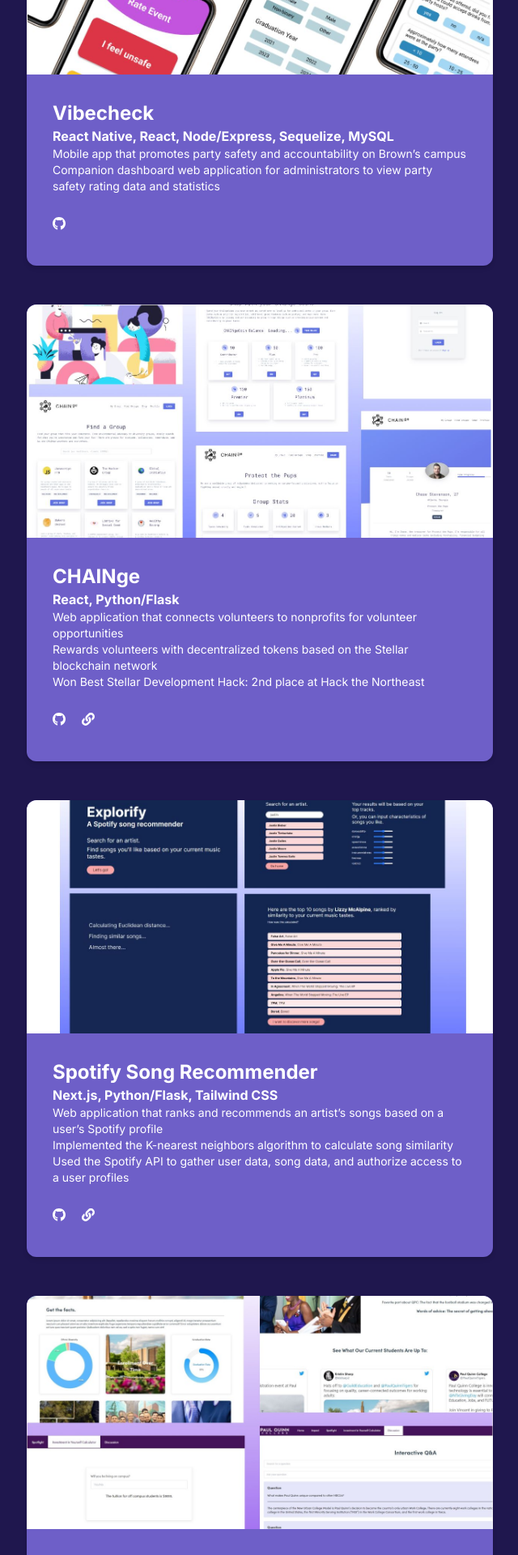
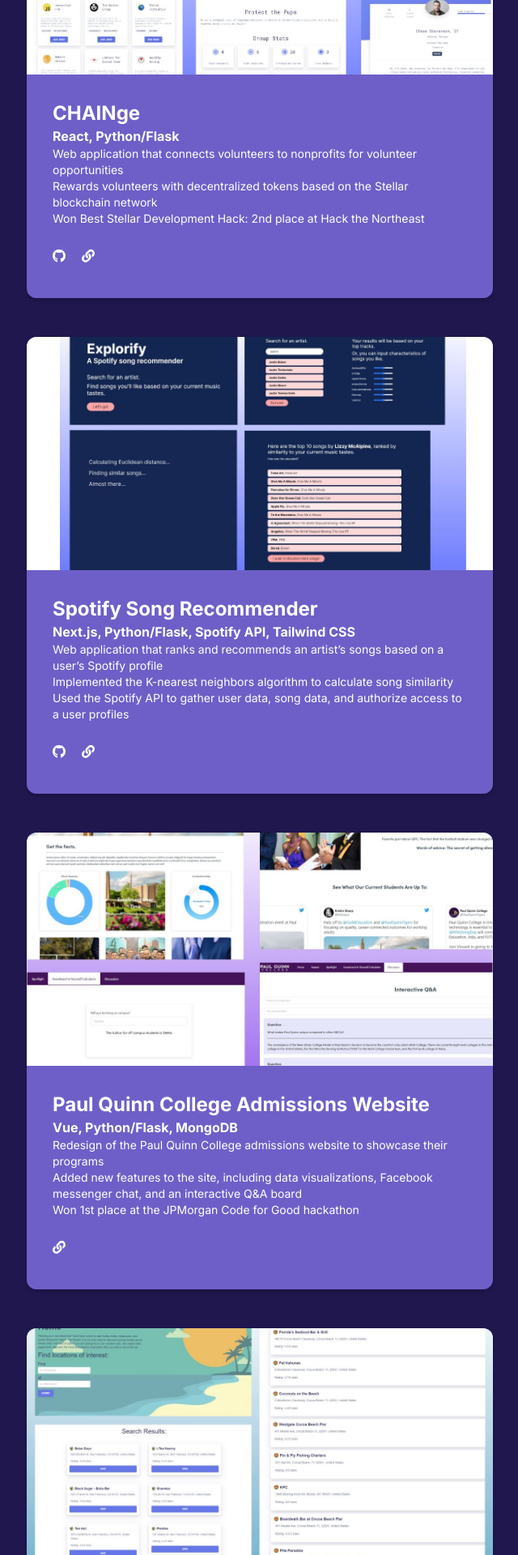
Before and after one commit to j-tan871/website, a Next.js app: page / in a window 1280 px wide. Shown: the part 2300-4220 px from the top of the page at 81% size, without its empty margins (319-959 px from the left). Built offline with nearby package versions, Linux system fonts and the light colour scheme.

Commit message:
add project

```diff
--- a/pages/index.js
+++ b/pages/index.js
@@ -87,13 +87,6 @@
             <h2 className='px-14 pb-5 md:pb-8 md:px-28 lg:px-36 xl:px-72 dark:text-white'>Projects</h2>
             <div className='flex flex-wrap px-5 md:px-28 lg:px-36 xl:px-56'>
               <Project
-                title='Vibecheck'
-                tech='React Native, React, Node/Express, Sequelize, MySQL'
-                description={['Mobile app that promotes party safety and accountability on Brown’s campus', 'Companion dashboard web application for administrators to view party safety rating data and statistics']}
-                img='/images/vibecheck.JPG'
-                github='https://github.com/FullStackAtBrownTeam/project-party-safety'
-              />
-              <Project
                 title='CHAINge'
                 tech='React, Python/Flask'
                 description={['Web application that connects volunteers to nonprofits for volunteer opportunities', 'Rewards volunteers with decentralized tokens based on the Stellar blockchain network', 'Won Best Stellar Development Hack: 2nd place at Hack the Northeast']}
@@ -103,7 +96,7 @@
               />
               <Project
                 title='Spotify Song Recommender'
-                tech='Next.js, Python/Flask, Tailwind CSS'
+                tech='Next.js, Python/Flask, Spotify API, Tailwind CSS'
                 description={["Web application that ranks and recommends an artist’s songs based on a user’s Spotify profile", "Implemented the K-nearest neighbors algorithm to calculate song similarity", "Used the Spotify API to gather user data, song data, and authorize access to a user profiles"]}
                 img='/images/explorify.JPG'
                 github='https://github.com/j-tan871/spotify-recommender'
@@ -115,6 +108,20 @@
                 description={['Redesign of the Paul Quinn College admissions website to showcase their programs', 'Added new features to the site, including data visualizations, Facebook messenger chat, and an interactive Q&A board', 'Won 1st place at the JPMorgan Code for Good hackathon']}
                 img='/images/pqc.jpg'
                 link='https://fir-demo-c32f2.web.app/#/'
+              />
+              <Project
+                title='Trip Planner'
+                tech='React, Python/Flask, MongoDB, Google Cloud Places API'
+                description={['Web application that allows a user to search for activities, receive highly-rated recommendations, and save locations they are interested in', 'Won Best Use of Google Cloud at Surfs Up Hacks']}
+                img='/images/surf.JPG'
+                github='https://github.com/j-tan871/Surfs-Up-Hacks'
+                link='https://beach-trip-planner.web.app/'
+              />
+              <Project
+                title='Vibecheck'
+                tech='React Native, React, Node/Express, Sequelize, MySQL'
+                description={['Mobile app that promotes party safety and accountability on Brown’s campus', 'Companion dashboard web application for administrators to view party safety rating data and statistics']}
+                img='/images/vibecheck.JPG'
               />
               <Project
                 title='Markov Chain Text Generator'
```
Also changed, not shown: public/images/surf.JPG (added).
